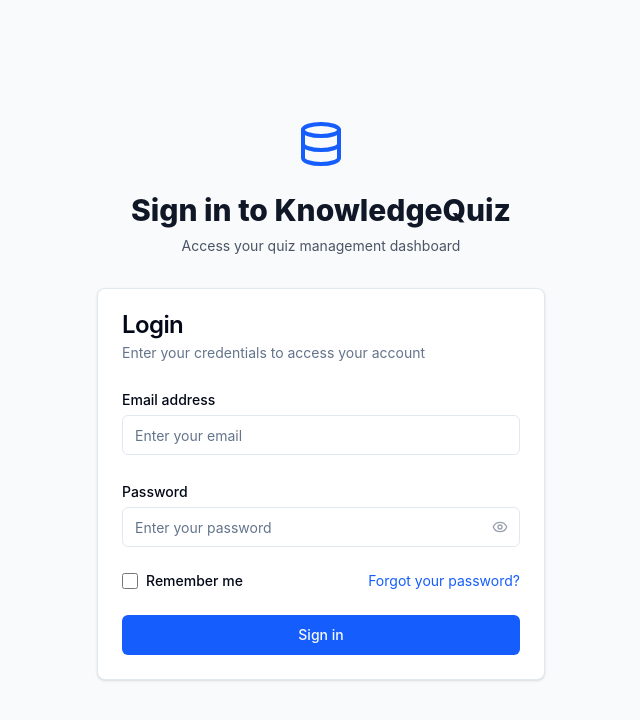
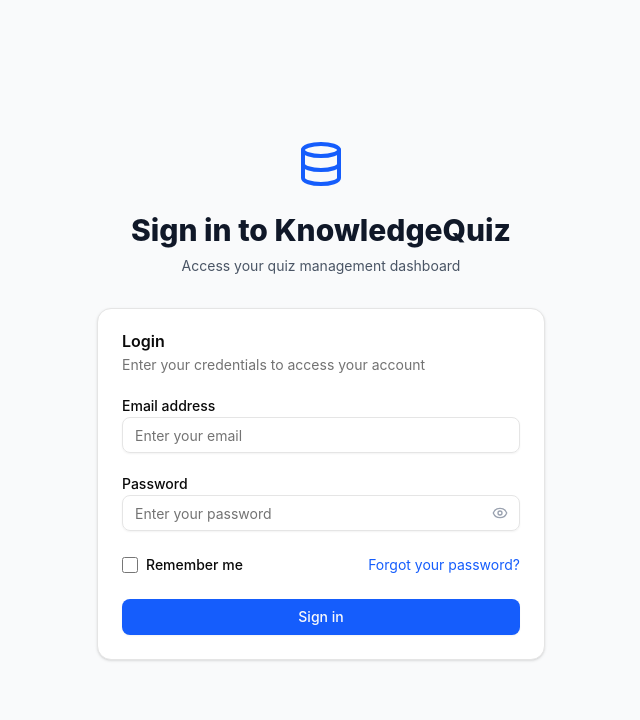
Before and after one commit to abelpinheiro/KnowledgeQuiz.Web, a React (Vite) app: page /login in a window 1280 px wide. Shown: the top 720 px of the page, without its empty margins (319-959 px from the left). Built offline with nearby package versions, Linux system fonts and the light colour scheme; no server answers.

Commit message:
add auth logic on login

```diff
--- a/package.json
+++ b/package.json
@@ -14,11 +14,15 @@
     "@radix-ui/react-slot": "^1.2.3",
     "@tailwindcss/vite": "^4.1.10",
     "@tanstack/react-query": "^5.81.2",
+    "axios": "^1.10.0",
     "class-variance-authority": "^0.7.1",
+    "clsx": "^2.1.1",
     "lucide-react": "^0.522.0",
     "react": "^19.1.0",
     "react-dom": "^19.1.0",
     "react-router-dom": "^7.6.2",
+    "sonner": "^2.0.5",
+    "tailwind-merge": "^3.3.1",
     "tailwind-variants": "^1.0.0",
     "tailwindcss-animate": "^1.0.7"
   },
@@ -34,6 +38,7 @@
     "eslint-plugin-react-refresh": "^0.4.19",
     "globals": "^16.0.0",
     "tailwindcss": "^4.1.10",
+    "tw-animate-css": "^1.3.4",
     "typescript": "~5.8.3",
     "typescript-eslint": "^8.30.1",
     "vite": "^6.3.5"
--- a/src/App.tsx
+++ b/src/App.tsx
@@ -1,12 +1,19 @@
 import { BrowserRouter, Routes, Route } from "react-router-dom";
 import Login from "./pages/Login";
+import { AuthProvider } from "./contexts/AuthContext";
+//import ProtectedRoute from "./components/auth/ProtectedRoute";
+import { Toaster } from "sonner";
 
 const App = () => (
-      <BrowserRouter>
-        <Routes>
-          <Route path="/login" element={<Login />} />
-        </Routes>
-      </BrowserRouter>
+  <AuthProvider>
+    <BrowserRouter>
+      <Toaster />
+      <Routes>
+        <Route path="/login" element={<Login />} />
+      </Routes>
+    </BrowserRouter>
+  </AuthProvider>
+
 );
 
 export default App;
--- /dev/null
+++ b/src/components/auth/ProtectedRoute.tsx
@@ -0,0 +1,27 @@
+import React from 'react';
+import { Navigate } from 'react-router-dom';
+import { useAuth } from '@/contexts/AuthContext';
+
+interface ProtectedRouteProps {
+  children: React.ReactNode;
+}
+
+const ProtectedRoute: React.FC<ProtectedRouteProps> = ({ children }) => {
+  const { isAuthenticated, isLoading } = useAuth();
+
+  if (isLoading) {
+    return (
+      <div className="min-h-screen flex items-center justify-center">
+        <div className="animate-spin rounded-full h-32 w-32 border-b-2 border-blue-600"></div>
+      </div>
+    );
+  }
+
+  if (!isAuthenticated) {
+    return <Navigate to="/login" replace />;
+  }
+
+  return <>{children}</>;
+};
+
+export default ProtectedRoute;
--- a/src/components/ui/button.tsx
+++ b/src/components/ui/button.tsx
@@ -5,25 +5,27 @@ import { cva, type VariantProps } from "class-variance-authority"
 import { cn } from "@/lib/utils"
 
 const buttonVariants = cva(
-  "inline-flex items-center justify-center gap-2 whitespace-nowrap rounded-md text-sm font-medium ring-offset-background transition-colors focus-visible:outline-none focus-visible:ring-2 focus-visible:ring-ring focus-visible:ring-offset-2 disabled:pointer-events-none disabled:opacity-50 [&_svg]:pointer-events-none [&_svg]:size-4 [&_svg]:shrink-0",
+  "inline-flex items-center justify-center gap-2 whitespace-nowrap rounded-md text-sm font-medium transition-all disabled:pointer-events-none disabled:opacity-50 [&_svg]:pointer-events-none [&_svg:not([class*='size-'])]:size-4 shrink-0 [&_svg]:shrink-0 outline-none focus-visible:border-ring focus-visible:ring-ring/50 focus-visible:ring-[3px] aria-invalid:ring-destructive/20 dark:aria-invalid:ring-destructive/40 aria-invalid:border-destructive",
   {
     variants: {
       variant: {
-        default: "bg-primary text-primary-foreground hover:bg-primary/90",
+        default:
+          "bg-primary text-primary-foreground shadow-xs hover:bg-primary/90",
         destructive:
-          "bg-destructive text-destructive-foreground hover:bg-destructive/90",
+          "bg-destructive text-white shadow-xs hover:bg-destructive/90 focus-visible:ring-destructive/20 dark:focus-visible:ring-destructive/40 dark:bg-destructive/60",
         outline:
-          "border border-input bg-background hover:bg-accent hover:text-accent-foreground",
+          "border bg-background shadow-xs hover:bg-accent hover:text-accent-foreground dark:bg-input/30 dark:border-input dark:hover:bg-input/50",
         secondary:
-          "bg-secondary text-secondary-foreground hover:bg-secondary/80",
-        ghost: "hover:bg-accent hover:text-accent-foreground",
+          "bg-secondary text-secondary-foreground shadow-xs hover:bg-secondary/80",
+        ghost:
+          "hover:bg-accent hover:text-accent-foreground dark:hover:bg-accent/50",
         link: "text-primary underline-offset-4 hover:underline",
       },
       size: {
-        default: "h-10 px-4 py-2",
-        sm: "h-9 rounded-md px-3",
-        lg: "h-11 rounded-md px-8",
-        icon: "h-10 w-10",
+        default: "h-9 px-4 py-2 has-[>svg]:px-3",
+        sm: "h-8 rounded-md gap-1.5 px-3 has-[>svg]:px-2.5",
+        lg: "h-10 rounded-md px-6 has-[>svg]:px-4",
+        icon: "size-9",
       },
     },
     defaultVariants: {
@@ -33,24 +35,25 @@ const buttonVariants = cva(
   }
 )
 
-export interface ButtonProps
-  extends React.ButtonHTMLAttributes<HTMLButtonElement>,
-    VariantProps<typeof buttonVariants> {
+function Button({
+  className,
+  variant,
+  size,
+  asChild = false,
+  ...props
+}: React.ComponentProps<"button"> &
+  VariantProps<typeof buttonVariants> & {
     asChild?: boolean
-}
+  }) {
+  const Comp = asChild ? Slot : "button"
 
-const Button = React.forwardRef<HTMLButtonElement, ButtonProps>(
-  ({ className, variant, size, asChild = false, ...props }, ref) => {
-    const Comp = asChild ? Slot : "button"
   return (
     <Comp
+      data-slot="button"
       className={cn(buttonVariants({ variant, size, className }))}
-        ref={ref}
       {...props}
     />
   )
 }
-)
-Button.displayName = "Button"
 
 export { Button, buttonVariants }
--- a/src/components/ui/card.tsx
+++ b/src/components/ui/card.tsx
@@ -2,78 +2,91 @@ import * as React from "react"
 
 import { cn } from "@/lib/utils"
 
-const Card = React.forwardRef<
-  HTMLDivElement,
-  React.HTMLAttributes<HTMLDivElement>
->(({ className, ...props }, ref) => (
+function Card({ className, ...props }: React.ComponentProps<"div">) {
+  return (
     <div
-    ref={ref}
+      data-slot="card"
       className={cn(
-      "rounded-lg border bg-card text-card-foreground shadow-sm",
+        "bg-card text-card-foreground flex flex-col gap-6 rounded-xl border py-6 shadow-sm",
         className
       )}
       {...props}
     />
-))
-Card.displayName = "Card"
+  )
+}
 
-const CardHeader = React.forwardRef<
-  HTMLDivElement,
-  React.HTMLAttributes<HTMLDivElement>
->(({ className, ...props }, ref) => (
+function CardHeader({ className, ...props }: React.ComponentProps<"div">) {
+  return (
     <div
-    ref={ref}
-    className={cn("flex flex-col space-y-1.5 p-6", className)}
-    {...props}
-  />
-))
-CardHeader.displayName = "CardHeader"
-
-const CardTitle = React.forwardRef<
-  HTMLParagraphElement,
-  React.HTMLAttributes<HTMLHeadingElement>
->(({ className, ...props }, ref) => (
-  <h3
-    ref={ref}
+      data-slot="card-header"
       className={cn(
-      "text-2xl font-semibold leading-none tracking-tight",
+        "@container/card-header grid auto-rows-min grid-rows-[auto_auto] items-start gap-1.5 px-6 has-data-[slot=card-action]:grid-cols-[1fr_auto] [.border-b]:pb-6",
         className
       )}
       {...props}
     />
-))
-CardTitle.displayName = "CardTitle"
+  )
+}
 
-const CardDescription = React.forwardRef<
-  HTMLParagraphElement,
-  React.HTMLAttributes<HTMLParagraphElement>
->(({ className, ...props }, ref) => (
-  <p
-    ref={ref}
-    className={cn("text-sm text-muted-foreground", className)}
+function CardTitle({ className, ...props }: React.ComponentProps<"div">) {
+  return (
+    <div
+      data-slot="card-title"
+      className={cn("leading-none font-semibold", className)}
       {...props}
     />
-))
-CardDescription.displayName = "CardDescription"
+  )
+}
 
-const CardContent = React.forwardRef<
-  HTMLDivElement,
-  React.HTMLAttributes<HTMLDivElement>
->(({ className, ...props }, ref) => (
-  <div ref={ref} className={cn("p-6 pt-0", className)} {...props} />
-))
-CardContent.displayName = "CardContent"
-
-const CardFooter = React.forwardRef<
-  HTMLDivElement,
-  React.HTMLAttributes<HTMLDivElement>
->(({ className, ...props }, ref) => (
+function CardDescription({ className, ...props }: React.ComponentProps<"div">) {
+  return (
     <div
-    ref={ref}
-    className={cn("flex items-center p-6 pt-0", className)}
+      data-slot="card-description"
+      className={cn("text-muted-foreground text-sm", className)}
       {...props}
     />
-))
-CardFooter.displayName = "CardFooter"
+  )
+}
 
-export { Card, CardHeader, CardFooter, CardTitle, CardDescription, CardContent }
+function CardAction({ className, ...props }: React.ComponentProps<"div">) {
+  return (
+    <div
+      data-slot="card-action"
+      className={cn(
+        "col-start-2 row-span-2 row-start-1 self-start justify-self-end",
+        className
+      )}
+      {...props}
+    />
+  )
+}
+
+function CardContent({ className, ...props }: React.ComponentProps<"div">) {
+  return (
+    <div
+      data-slot="card-content"
+      className={cn("px-6", className)}
+      {...props}
+    />
+  )
+}
+
+function CardFooter({ className, ...props }: React.ComponentProps<"div">) {
+  return (
+    <div
+      data-slot="card-footer"
+      className={cn("flex items-center px-6 [.border-t]:pt-6", className)}
+      {...props}
+    />
+  )
+}
+
+export {
+  Card,
+  CardHeader,
+  CardFooter,
+  CardTitle,
+  CardAction,
+  CardDescription,
+  CardContent,
+}
--- a/src/components/ui/input.tsx
+++ b/src/components/ui/input.tsx
@@ -2,21 +2,20 @@ import * as React from "react"
 
 import { cn } from "@/lib/utils"
 
-const Input = React.forwardRef<HTMLInputElement, React.ComponentProps<"input">>(
-  ({ className, type, ...props }, ref) => {
+function Input({ className, type, ...props }: React.ComponentProps<"input">) {
   return (
     <input
       type={type}
+      data-slot="input"
       className={cn(
-          "flex h-10 w-full rounded-md border border-input bg-background px-3 py-2 text-base ring-offset-background file:border-0 file:bg-transparent file:text-sm file:font-medium file:text-foreground placeholder:text-muted-foreground focus-visible:outline-none focus-visible:ring-2 focus-visible:ring-ring focus-visible:ring-offset-2 disabled:cursor-not-allowed disabled:opacity-50 md:text-sm",
+        "file:text-foreground placeholder:text-muted-foreground selection:bg-primary selection:text-primary-foreground dark:bg-input/30 border-input flex h-9 w-full min-w-0 rounded-md border bg-transparent px-3 py-1 text-base shadow-xs transition-[color,box-shadow] outline-none file:inline-flex file:h-7 file:border-0 file:bg-transparent file:text-sm file:font-medium disabled:pointer-events-none disabled:cursor-not-allowed disabled:opacity-50 md:text-sm",
+        "focus-visible:border-ring focus-visible:ring-ring/50 focus-visible:ring-[3px]",
+        "aria-invalid:ring-destructive/20 dark:aria-invalid:ring-destructive/40 aria-invalid:border-destructive",
         className
       )}
-        ref={ref}
       {...props}
     />
   )
 }
-)
-Input.displayName = "Input"
 
 export { Input }
--- a/src/components/ui/label.tsx
+++ b/src/components/ui/label.tsx
@@ -1,24 +1,22 @@
 import * as React from "react"
 import * as LabelPrimitive from "@radix-ui/react-label"
-import { cva, type VariantProps } from "class-variance-authority"
 
 import { cn } from "@/lib/utils"
 
-const labelVariants = cva(
-  "text-sm font-medium leading-none peer-disabled:cursor-not-allowed peer-disabled:opacity-70"
-)
-
-const Label = React.forwardRef<
-  React.ElementRef<typeof LabelPrimitive.Root>,
-  React.ComponentPropsWithoutRef<typeof LabelPrimitive.Root> &
-    VariantProps<typeof labelVariants>
->(({ className, ...props }, ref) => (
-  <LabelPrimitive.Root
-    ref={ref}
-    className={cn(labelVariants(), className)}
-    {...props}
-  />
-))
-Label.displayName = LabelPrimitive.Root.displayName
+function Label({
+  className,
+  ...props
+}: React.ComponentProps<typeof LabelPrimitive.Root>) {
+  return (
+    <LabelPrimitive.Root
+      data-slot="label"
+      className={cn(
+        "flex items-center gap-2 text-sm leading-none font-medium select-none group-data-[disabled=true]:pointer-events-none group-data-[disabled=true]:opacity-50 peer-disabled:cursor-not-allowed peer-disabled:opacity-50",
+        className
+      )}
+      {...props}
+    />
+  )
+}
 
 export { Label }
--- /dev/null
+++ b/src/contexts/AuthContext.tsx
@@ -0,0 +1,100 @@
+import React, { createContext, useContext, useState, useEffect } from 'react';
+import type { ReactNode } from 'react';
+import api from "@/lib/api";
+
+interface User {
+  id: string;
+  email: string;
+  name: string;
+  role: string;
+}
+
+interface AuthContextType {
+  user: User | null;
+  login: (email: string, password: string) => Promise<boolean>;
+  logout: () => void;
+  isLoading: boolean;
+  isAuthenticated: boolean;
+}
+
+const AuthContext = createContext<AuthContextType | undefined>(undefined);
+
+export const useAuth = () => {
+  const context = useContext(AuthContext);
+  if (context === undefined) {
+    throw new Error('useAuth must be used within an AuthProvider');
+  }
+  return context;
+};
+
+interface AuthProviderProps {
+  children: ReactNode;
+}
+
+export const AuthProvider: React.FC<AuthProviderProps> = ({ children }) => {
+  const [user, setUser] = useState<User | null>(null);
+  const [isLoading, setIsLoading] = useState(true);
+
+  useEffect(() => {
+    // Check if user is already logged in (e.g., from localStorage)
+    const token = localStorage.getItem('authToken');
+    const userData = localStorage.getItem('userData');
+
+    if (token && userData) {
+      try {
+        const parsedUser = JSON.parse(userData);
+        setUser(parsedUser);
+      } catch (error) {
+        console.error('Error parsing stored user data:', error);
+        localStorage.removeItem('authToken');
+        localStorage.removeItem('userData');
+      }
+    }
+
+    setIsLoading(false);
+  }, []);
+
+  const login = async (email: string, password: string): Promise<boolean> => {
+    try {
+      setIsLoading(true);
+
+      const response = await api.post('/api/auth/login', { email, password });
+      const data = response.data;
+
+      const userData: User = {
+        id: data.userId || data.id,
+        email: data.email,
+        name: data.name || data.fullName,
+        role: data.role || 'user',
+      };
+
+      localStorage.setItem('authToken', data.token);
+      localStorage.setItem('userData', JSON.stringify(userData));
+
+      setUser(userData);
+      return true;
+    } catch (error) {
+      console.error('Login error:', error);
+      return false;
+    } finally {
+      setIsLoading(false);
+    }
+  };
+
+
+  const logout = () => {
+    localStorage.removeItem('authToken');
+    localStorage.removeItem('userData');
+    setUser(null);
+  };
+
+  const value: AuthContextType = {
+    user,
+    login,
+    logout,
+    isLoading,
+    isAuthenticated: !!user,
+  };
+
+  return <AuthContext.Provider value={value}>{children}</AuthContext.Provider>;
+};
--- a/src/index.css
+++ b/src/index.css
@@ -1,4 +1,6 @@
 @import "tailwindcss";
+
+@custom-variant dark (&:is(.dark *));
 
 /* Definition of the design system. All colors, gradients, fonts, etc should be defined here. */
 
@@ -133,3 +135,119 @@
     color: hsl(var(--primary-foreground));
   }
 }
+
+@theme inline {
+  --radius-sm: calc(var(--radius) - 4px);
+  --radius-md: calc(var(--radius) - 2px);
+  --radius-lg: var(--radius);
+  --radius-xl: calc(var(--radius) + 4px);
+  --color-background: var(--background);
+  --color-foreground: var(--foreground);
+  --color-card: var(--card);
+  --color-card-foreground: var(--card-foreground);
+  --color-popover: var(--popover);
+  --color-popover-foreground: var(--popover-foreground);
+  --color-primary: var(--primary);
+  --color-primary-foreground: var(--primary-foreground);
+  --color-secondary: var(--secondary);
+  --color-secondary-foreground: var(--secondary-foreground);
+  --color-muted: var(--muted);
+  --color-muted-foreground: var(--muted-foreground);
+  --color-accent: var(--accent);
+  --color-accent-foreground: var(--accent-foreground);
+  --color-destructive: var(--destructive);
+  --color-border: var(--border);
+  --color-input: var(--input);
+  --color-ring: var(--ring);
+  --color-chart-1: var(--chart-1);
+  --color-chart-2: var(--chart-2);
+  --color-chart-3: var(--chart-3);
+  --color-chart-4: var(--chart-4);
+  --color-chart-5: var(--chart-5);
+  --color-sidebar: var(--sidebar);
+  --color-sidebar-foreground: var(--sidebar-foreground);
+  --color-sidebar-primary: var(--sidebar-primary);
+  --color-sidebar-primary-foreground: var(--sidebar-primary-foreground);
+  --color-sidebar-accent: var(--sidebar-accent);
+  --color-sidebar-accent-foreground: var(--sidebar-accent-foreground);
+  --color-sidebar-border: var(--sidebar-border);
+  --color-sidebar-ring: var(--sidebar-ring);
+}
+
+:root {
+  --radius: 0.625rem;
+  --background: oklch(1 0 0);
+  --foreground: oklch(0.145 0 0);
+  --card: oklch(1 0 0);
+  --card-foreground: oklch(0.145 0 0);
+  --popover: oklch(1 0 0);
+  --popover-foreground: oklch(0.145 0 0);
+  --primary: oklch(0.205 0 0);
+  --primary-foreground: oklch(0.985 0 0);
+  --secondary: oklch(0.97 0 0);
+  --secondary-foreground: oklch(0.205 0 0);
+  --muted: oklch(0.97 0 0);
+  --muted-foreground: oklch(0.556 0 0);
+  --accent: oklch(0.97 0 0);
+  --accent-foreground: oklch(0.205 0 0);
+  --destructive: oklch(0.577 0.245 27.325);
+  --border: oklch(0.922 0 0);
+  --input: oklch(0.922 0 0);
+  --ring: oklch(0.708 0 0);
+  --chart-1: oklch(0.646 0.222 41.116);
+  --chart-2: oklch(0.6 0.118 184.704);
+  --chart-3: oklch(0.398 0.07 227.392);
+  --chart-4: oklch(0.828 0.189 84.429);
+  --chart-5: oklch(0.769 0.188 70.08);
+  --sidebar: oklch(0.985 0 0);
+  --sidebar-foreground: oklch(0.145 0 0);
+  --sidebar-primary: oklch(0.205 0 0);
+  --sidebar-primary-foreground: oklch(0.985 0 0);
+  --sidebar-accent: oklch(0.97 0 0);
+  --sidebar-accent-foreground: oklch(0.205 0 0);
+  --sidebar-border: oklch(0.922 0 0);
+  --sidebar-ring: oklch(0.708 0 0);
+}
+
+.dark {
+  --background: oklch(0.145 0 0);
+  --foreground: oklch(0.985 0 0);
+  --card: oklch(0.205 0 0);
+  --card-foreground: oklch(0.985 0 0);
+  --popover: oklch(0.205 0 0);
+  --popover-foreground: oklch(0.985 0 0);
+  --primary: oklch(0.922 0 0);
+  --primary-foreground: oklch(0.205 0 0);
+  --secondary: oklch(0.269 0 0);
+  --secondary-foreground: oklch(0.985 0 0);
+  --muted: oklch(0.269 0 0);
+  --muted-foreground: oklch(0.708 0 0);
+  --accent: oklch(0.269 0 0);
+  --accent-foreground: oklch(0.985 0 0);
+  --destructive: oklch(0.704 0.191 22.216);
+  --border: oklch(1 0 0 / 10%);
+  --input: oklch(1 0 0 / 15%);
+  --ring: oklch(0.556 0 0);
+  --chart-1: oklch(0.488 0.243 264.376);
+  --chart-2: oklch(0.696 0.17 162.48);
+  --chart-3: oklch(0.769 0.188 70.08);
+  --chart-4: oklch(0.627 0.265 303.9);
+  --chart-5: oklch(0.645 0.246 16.439);
+  --sidebar: oklch(0.205 0 0);
+  --sidebar-foreground: oklch(0.985 0 0);
+  --sidebar-primary: oklch(0.488 0.243 264.376);
+  --sidebar-primary-foreground: oklch(0.985 0 0);
+  --sidebar-accent: oklch(0.269 0 0);
+  --sidebar-accent-foreground: oklch(0.985 0 0);
+  --sidebar-border: oklch(1 0 0 / 10%);
+  --sidebar-ring: oklch(0.556 0 0);
+}
+
+@layer base {
+  * {
+    @apply border-border outline-ring/50;
+  }
+  body {
+    @apply bg-background text-foreground;
+  }
+}
--- /dev/null
+++ b/src/lib/api.ts
@@ -0,0 +1,19 @@
+import axios from "axios";
+
+const api = axios.create({
+  baseURL: import.meta.env.VITE_API_URL,
+});
+
+// Adiciona o token JWT automaticamente se existir
+api.interceptors.request.use(
+  (config) => {
+    const token = localStorage.getItem("authToken");
+    if (token) {
+      config.headers.Authorization = `Bearer ${token}`;
+    }
+    return config;
+  },
+  (error) => Promise.reject(error)
+);
+
+export default api;
--- a/src/pages/Login.tsx
+++ b/src/pages/Login.tsx
@@ -1,27 +1,45 @@
 
 import React, { useState } from 'react';
+import { useNavigate } from 'react-router-dom';
 import { Card, CardContent, CardDescription, CardHeader, CardTitle } from '@/components/ui/card';
 import { Button } from '@/components/ui/button';
 import { Input } from '@/components/ui/input';
 import { Label } from '@/components/ui/label';
-import { Database, Eye, EyeOff } from 'lucide-react';
+import { Database, Eye, EyeOff, AlertCircle } from 'lucide-react';
+import { useAuth } from '@/contexts/AuthContext';
+import { toast } from "sonner";
+
 
 const Login = () => {
   const [email, setEmail] = useState('');
   const [password, setPassword] = useState('');
   const [showPassword, setShowPassword] = useState(false);
-  const [isLoading, setIsLoading] = useState(false);
+  const [error, setError] = useState('');
+  const { login, isLoading } = useAuth();
+  const navigate = useNavigate();
 
   const handleSubmit = async (e: React.FormEvent) => {
     e.preventDefault();
-    setIsLoading(true);
+    setError('');
 
-    // Simulate login process
-    setTimeout(() => {
-      setIsLoading(false);
-      // In a real app, handle login logic here
-      console.log('Login attempt:', { email, password });
-    }, 2000);
+    if (!email || !password) {
+      setError('Please fill in all fields');
+      return;
+    }
+
+    const success = await login(email, password);
+
+    if (success) {
+      toast("Login successful", {
+        description: "Welcome back to QuizHub!",
+      });
+      navigate('/dashboard');
+    } else {
+      setError('Invalid email or password. Please try again.');
+      toast("Login failed", {
+        description: "Invalid credentials. Please check your email and password.",
+      });
+    }
   };
 
   return (
@@ -48,6 +66,12 @@ const Login = () => {
           </CardHeader>
           <CardContent>
             <form onSubmit={handleSubmit} className="space-y-6">
+              {error && (
+                <div className="flex items-center space-x-2 text-red-600 bg-red-50 p-3 rounded-md">
+                  <AlertCircle className="h-4 w-4" />
+                  <span className="text-sm">{error}</span>
+                </div>
+              )}
               <div>
                 <Label htmlFor="email">Email address</Label>
                 <Input
@@ -59,6 +83,7 @@ const Login = () => {
                   onChange={(e) => setEmail(e.target.value)}
                   className="mt-1"
                   placeholder="Enter your email"
+                  disabled={isLoading}
                 />
               </div>
 
@@ -73,12 +98,14 @@ const Login = () => {
                     value={password}
                     onChange={(e) => setPassword(e.target.value)}
                     placeholder="Enter your password"
+                    disabled={isLoading}
                     className="pr-10"
                   />
                   <button
                     type="button"
                     className="absolute inset-y-0 right-0 pr-3 flex items-center"
                     onClick={() => setShowPassword(!showPassword)}
+                    disabled={isLoading}
                   >
                     {showPassword ? (
                       <EyeOff className="h-4 w-4 text-gray-400" />
@@ -96,6 +123,7 @@ const Login = () => {
                     name="remember-me"
                     type="checkbox"
                     className="h-4 w-4 text-blue-600 focus:ring-blue-500 border-gray-300 rounded"
+                    disabled={isLoading}
                   />
                   <Label htmlFor="remember-me" className="ml-2 text-sm">
                     Remember me
```
Also changed, not shown: components.json (added), 2 other files (tests, documents, lock files or other folders). Lines whose indentation alone changed are shown as unchanged.
